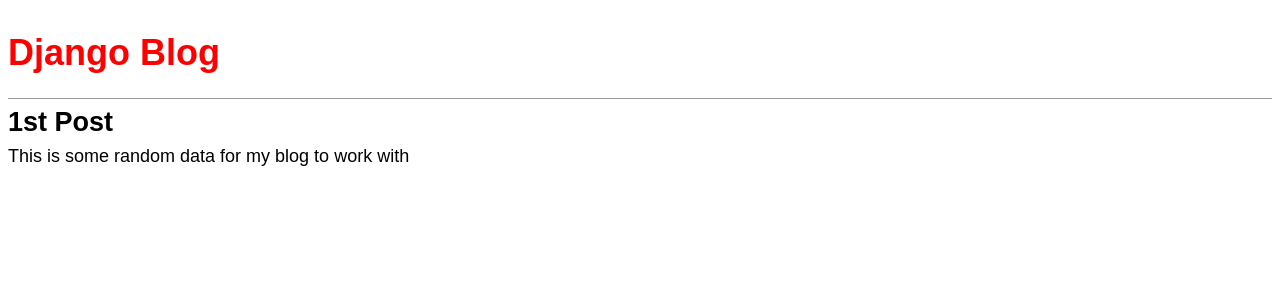
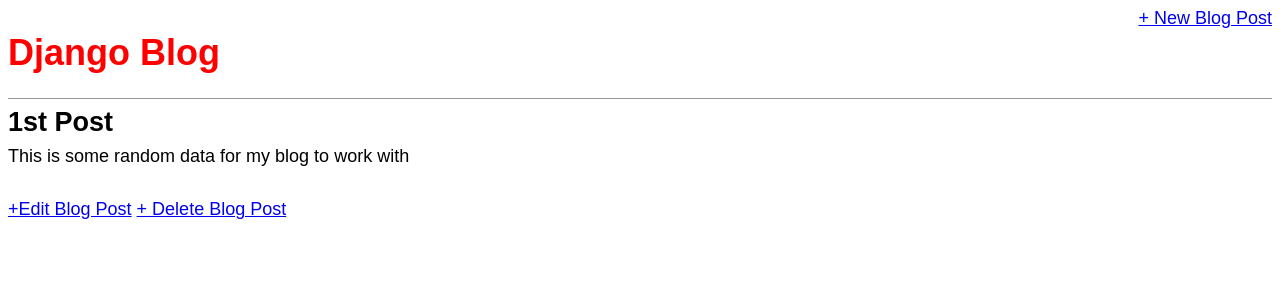
Before and after one commit to bhasree00/message-board-app-2, a Django app: page /post/1/ in a window 1280 px wide. Shown: the top 300 px of the page. Run offline with Django 3.2, Linux system fonts and the light colour scheme; data comes from the database, SQL or seed files in the repository; both versions use the stored data as it was after the commit; some web fonts are replaced.

Commit message:
Updated to include CRUD functionality

```diff
--- a/blog/models.py
+++ b/blog/models.py
@@ -1,4 +1,6 @@
+# blog/models.py
 from django.db import models
+from django.urls import reverse # new
 
 # Create your models here.
 class Post(models.Model):
@@ -11,3 +13,6 @@
 
     def __str__(self):
         return self.title
+
+    def get_absolute_url(self): # new
+        return reverse('post_detail', args=[str(self.id)])
--- a/blog/urls.py
+++ b/blog/urls.py
@@ -1,8 +1,17 @@
 # blog/urls.py
 from django.urls import path
-from .views import BlogListView, BlogDetailView
+from .views import (
+    BlogListView,
+    BlogDetailView,
+    BlogCreateView,
+    BlogUpdateView,
+    BlogDeleteView, #new
+)
 
 urlpatterns = [
+    path('post/<int:pk>/delete/', BlogDeleteView.as_view(), name='post_delete'), # new
+    path('post/<int:pk>/edit/', BlogUpdateView.as_view(), name='post_edit'), # new
+    path('post/new/', BlogCreateView.as_view(), name='post_new'), #new
     path('post/<int:pk>/', BlogDetailView.as_view(), name='post_detail'),
     path('', BlogListView.as_view(), name='home'),
 ]
--- a/blog/views.py
+++ b/blog/views.py
@@ -1,4 +1,7 @@
+# blog/views.py
 from django.views.generic import ListView, DetailView
+from django.views.generic.edit import CreateView, UpdateView, DeleteView #new
+from django.urls import reverse_lazy # new
 from .models import Post
 
 # Create your views here.
@@ -9,3 +12,18 @@
 class BlogDetailView(DetailView):
     model = Post
     template_name = 'post_detail.html'
+
+class BlogCreateView(CreateView):
+    model = Post
+    template_name = 'post_new.html'
+    fields = '__all__'
+
+class BlogUpdateView(UpdateView):
+    model = Post
+    template_name = 'post_edit.html'
+    fields = ['title', 'body']
+
+class BlogDeleteView(DeleteView):
+    model = Post
+    template_name = 'post_delete.html'
+    success_url = reverse_lazy('home')
--- a/templates/base.html
+++ b/templates/base.html
@@ -8,10 +8,15 @@
         <link href="{% static 'css/base.css' %}" rel="stylesheet">
     </head>
     <body>
-        <header>
-            <h1><a href="{% url 'home' %}">Django Blog</a></h1>
-        </header>
         <div>
+            <header>
+                <div class="nav-left">
+                    <h1><a href="{% url 'home' %}">Django Blog</a></h1>
+                </div>
+                <div>
+                    <a href="{% url 'post_new' %}">+ New Blog Post</a>
+                </div>
+            </header>
             {% block content %}
             {% endblock content %}
         </div>
--- a/templates/post_detail.html
+++ b/templates/post_detail.html
@@ -8,4 +8,6 @@
         <p>{{ post.body }}</p>
     </div>
 
+    <a href="{% url 'post_edit' post.pk %}">+Edit Blog Post</a>
+    <a href="{% url 'post_delete' post.pk %}">+ Delete Blog Post</a>
 {% endblock content  %}
```
Also changed, not shown: blog/tests.py (+44 -19 lines), templates/post_delete.html (added, +10 -0 lines), templates/post_edit.html (added, +10 -0 lines), templates/post_new.html (added, +10 -0 lines), db.sqlite3.
